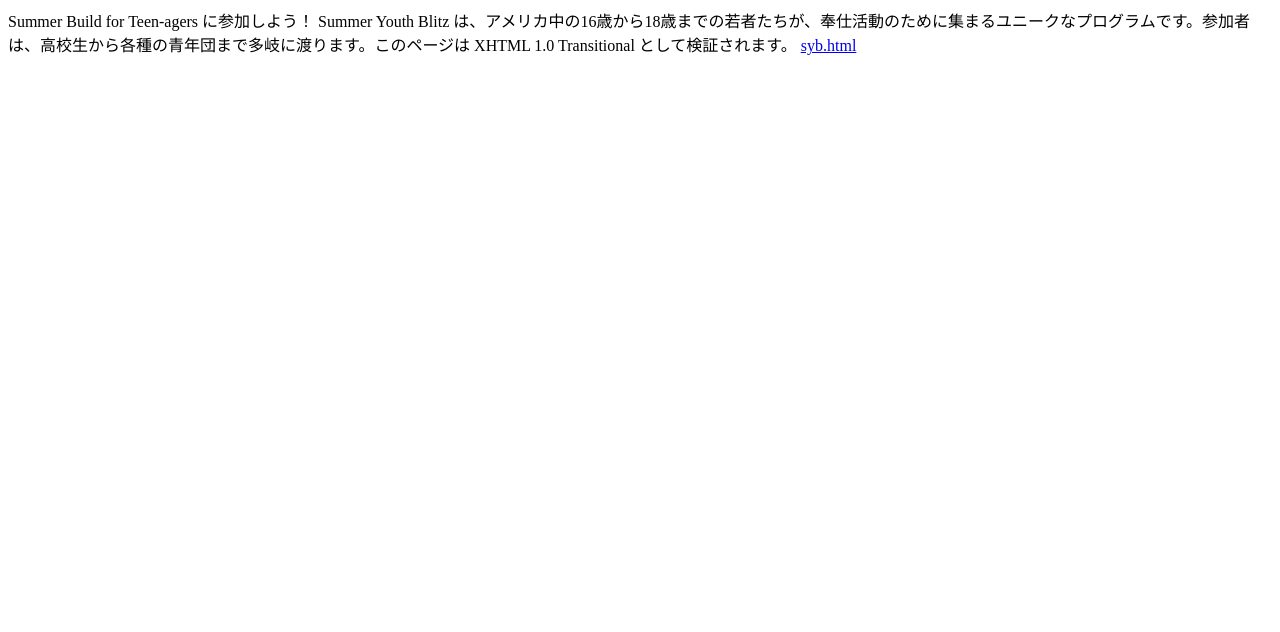
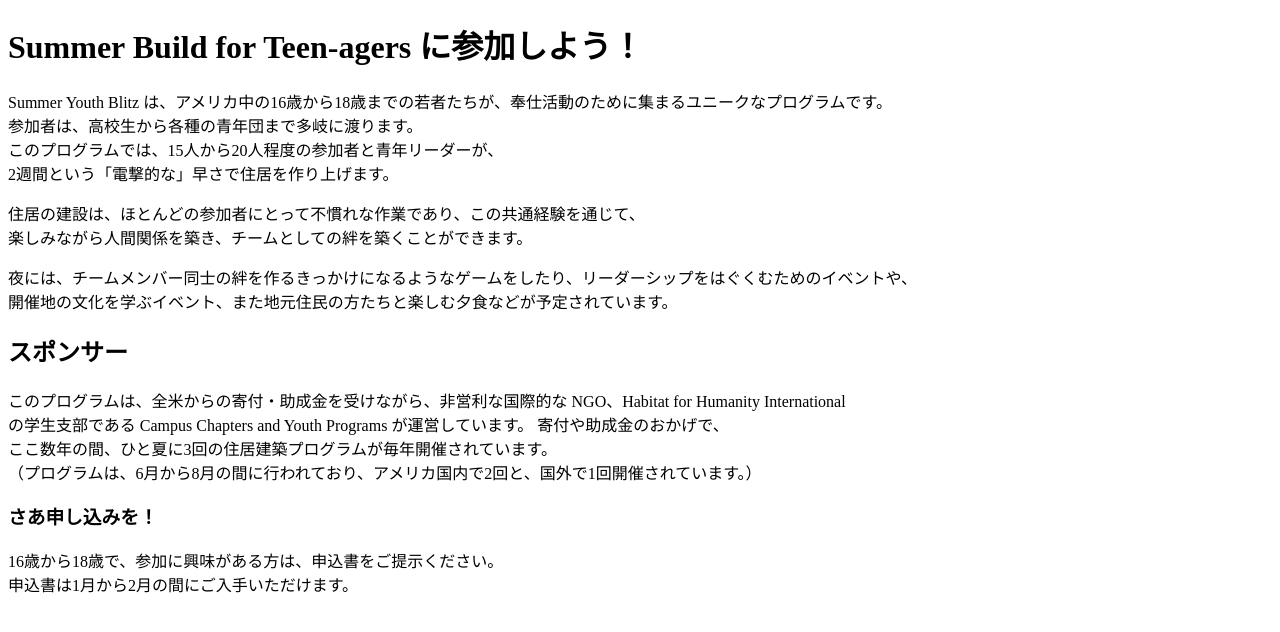
Before and after one commit to n15002/habitat, a plain HTML site: page ccyp/syb.html in a window 1280 px wide. Drawn offline with Linux system fonts and the light colour scheme.

Commit message:
演習3-4まで

```diff
--- a/ccyp/syb.html
+++ b/ccyp/syb.html
@@ -4,13 +4,32 @@
     <meta http-equiv="Content-Type" content="text/html;charset=UTF-8" />
     <meta name="keywords" content="CIW,XHTML 1.0,Habitat for Humanity" />
     <meta name="Description" content="Simple XHTML page for Habitat site" />
-    <link rel="stylesheet" href="syb/syb.css" type="`text/css" title="stylesheet">
+    <link rel="stylesheet" href="syb/syb.css" type="`text/css" title="stylesheet" />
 
     <title>Habitat for Humanity International Summer Youth Blitz Program</title>
 </head>
 <body>
-    Summer Build for Teen-agers に参加しよう！
-    Summer Youth Blitz は、アメリカ中の16歳から18歳までの若者たちが、奉仕活動のために集まるユニークなプログラムです。参加者は、高校生から各種の青年団まで多岐に渡ります。このページは XHTML 1.0 Transitional として検証されます。
-    <a href="ccyp/syb.html">syb.html</a>
+
+<h1>Summer Build for Teen-agers に参加しよう！</h1>
+<p>
+Summer Youth Blitz は、アメリカ中の16歳から18歳までの若者たちが、奉仕活動のために集まるユニークなプログラムです。<br/>参加者は、高校生から各種の青年団まで多岐に渡ります。<br/>このプログラムでは、15人から20人程度の参加者と青年リーダーが、<br/>2週間という「電撃的な」早さで住居を作り上げます。
+</p>
+<p>
+住居の建設は、ほとんどの参加者にとって不慣れな作業であり、この共通経験を通じて、<br/>楽しみながら人間関係を築き、チームとしての絆を築くことができます。
+</p>
+<p>
+夜には、チームメンバー同士の絆を作るきっかけになるようなゲームをしたり、リーダーシップをはぐくむためのイベントや、<br/>開催地の文化を学ぶイベント、また地元住民の方たちと楽しむ夕食などが予定されています。
+</p>
+<h2>スポンサー</h2>
+<p>
+このプログラムは、全米からの寄付・助成金を受けながら、非営利な国際的な NGO、Habitat for Humanity International<br/>の学生支部である Campus Chapters and Youth Programs が運営しています。
+寄付や助成金のおかげで、<br/>ここ数年の間、ひと夏に3回の住居建築プログラムが毎年開催されています。<br/>
+（プログラムは、6月から8月の間に行われており、アメリカ国内で2回と、国外で1回開催されています。）
+</p>
+<h3>さあ申し込みを！</h3>
+<p>
+16歳から18歳で、参加に興味がある方は、申込書をご提示ください。<br/>申込書は1月から2月の間にご入手いただけます。
+</p>
+
 </body>
 </html>
```
